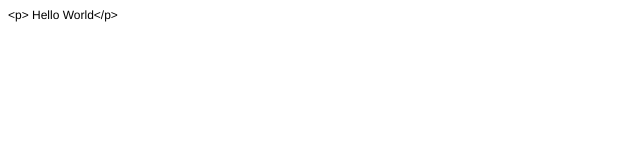
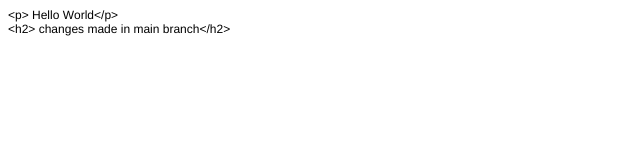
Before and after one commit to MrAnimesh/demo-repo, a plain HTML site: page index.html in a window 1280 px wide. Shown: the whole page, without its empty margins (0-640 px from the left). Drawn offline with Linux system fonts and the light colour scheme.

Commit message:
added a new line in main branch

```diff
--- a/index.html
+++ b/index.html
@@ -7,10 +7,12 @@
   <meta name="Generator" content="Cocoa HTML Writer">
   <meta name="CocoaVersion" content="2575.3">
   <style type="text/css">
-    p.p1 {margin: 0.0px 0.0px 0.0px 0.0px; font: 12.0px Helvetica}
+    p.p1 {margin: 0.0px 0.0px 0.0px 0.0px; font: 12.0px Helvetica; -webkit-text-stroke: #000000}
+    span.s1 {font-kerning: none}
   </style>
 </head>
 <body>
-<p class="p1">&lt;p&gt; Hello World&lt;/p&gt;</p>
+<p class="p1"><span class="s1">&lt;p&gt; Hello World&lt;/p&gt;</span></p>
+<p class="p1"><span class="s1">&lt;h2&gt; changes made in main branch&lt;/h2&gt;</span></p>
 </body>
 </html>
```
